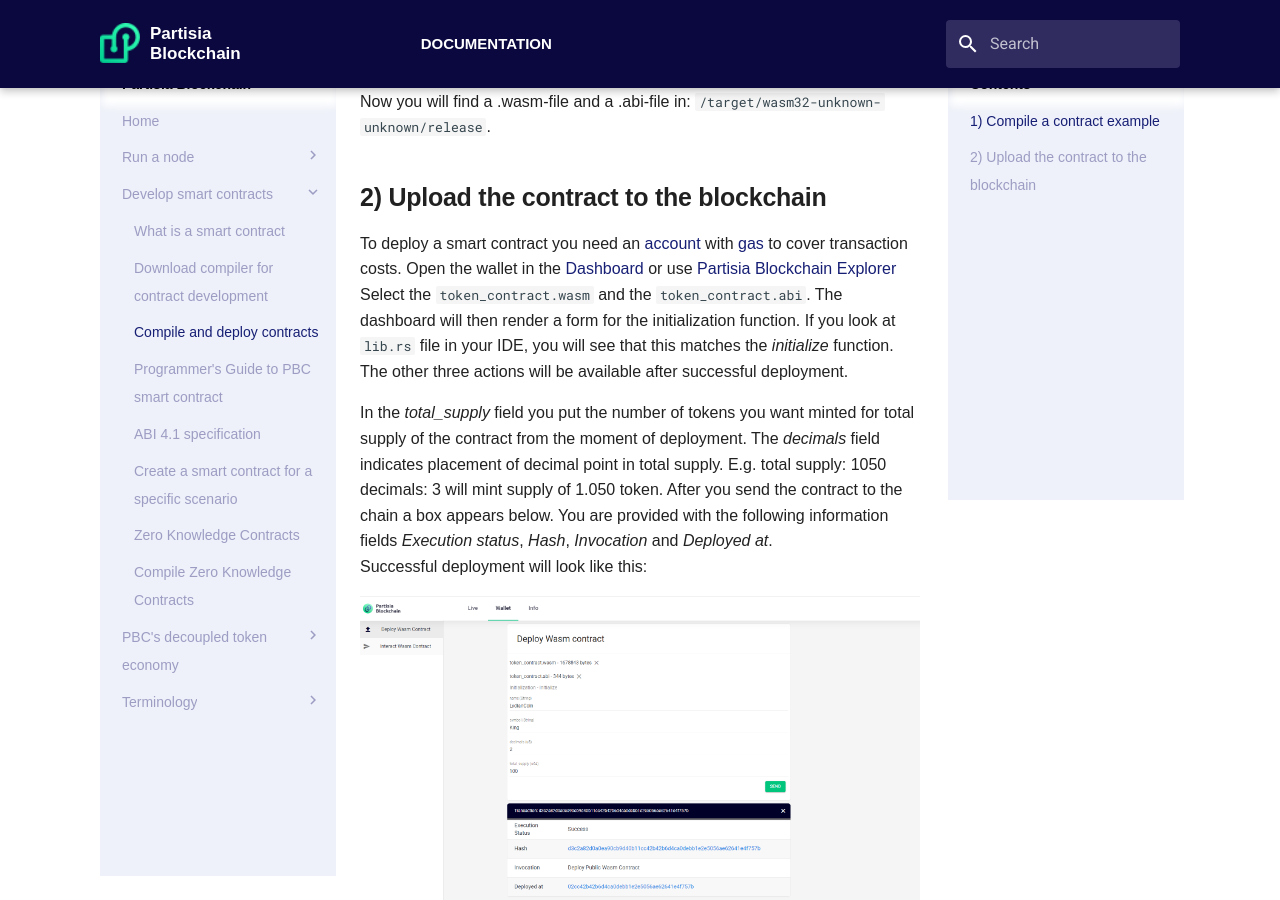
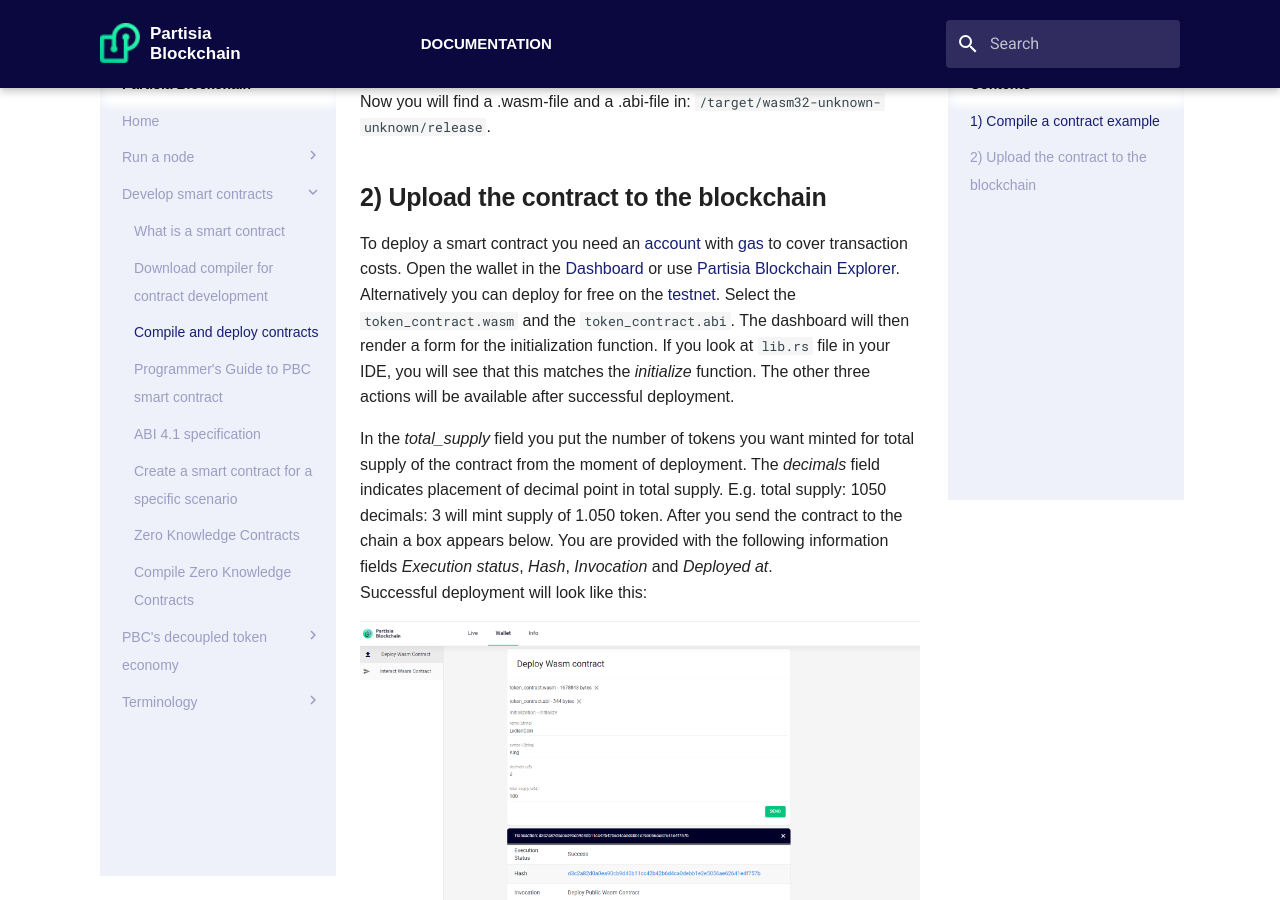
Before and after one commit to 0xSero/partisia-docs, an MkDocs documentation site: the page built from docs/contract-compilation.md, in a window 1280 px wide and 900 px high, scrolled down 537 px. Built offline with MkDocs 1.6.1 and Material for MkDocs 9.7.7, drawn with Linux system fonts in a browser that asks for light colours; some web fonts are replaced; a script that is not in the unit is left out.

Commit message:
Get rid of SDK in header + link to testnet in SC compile guide

```diff
--- a/docs/contract-compilation.md
+++ b/docs/contract-compilation.md
@@ -24,7 +24,8 @@
 
 To deploy a smart contract you need an [account](accounts.md) with [gas](byoc.md) to cover transaction costs.
 Open the wallet in the [Dashboard](https://dashboard.partisiablockchain.com/wallet/upload_wasm)
-or use [Partisia Blockchain Explorer](https://mpcexplorer.com/deploy-contract)
+or use [Partisia Blockchain Explorer](https://mpcexplorer.com/deploy-contract).
+Alternatively you can deploy for free on the [testnet](https://testnet.partisiablockchain.com/).
 Select the `token_contract.wasm` and the `token_contract.abi`.
 The dashboard will then render a form for the initialization function. If you look at `lib.rs` file in your IDE,
 you will see that this matches the *initialize* function.
```
Also changed, not shown: docs/download-compiler.md (+1 -1 lines).
